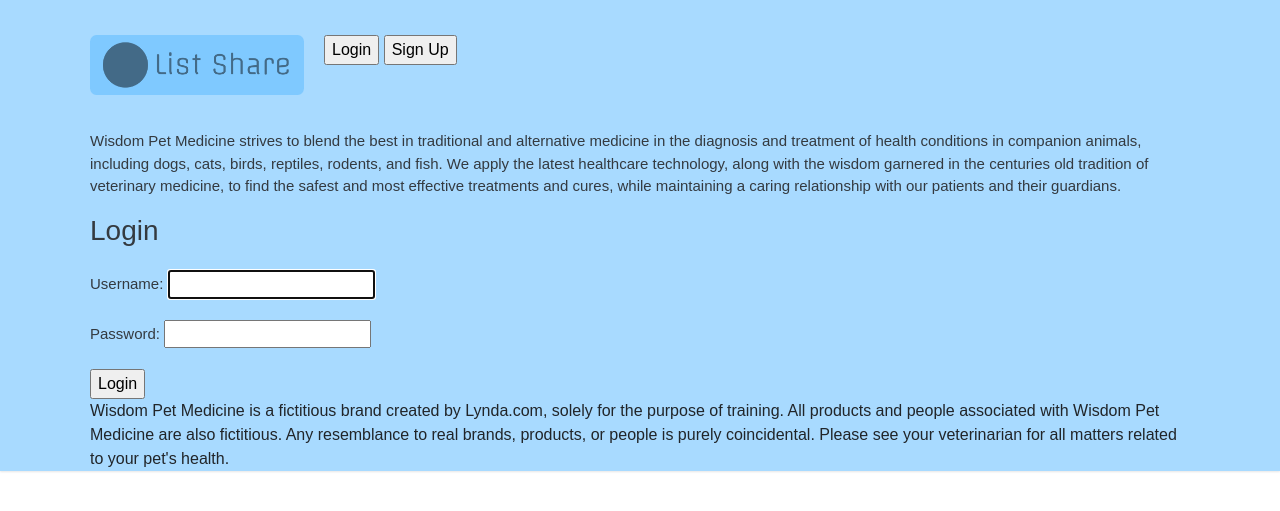
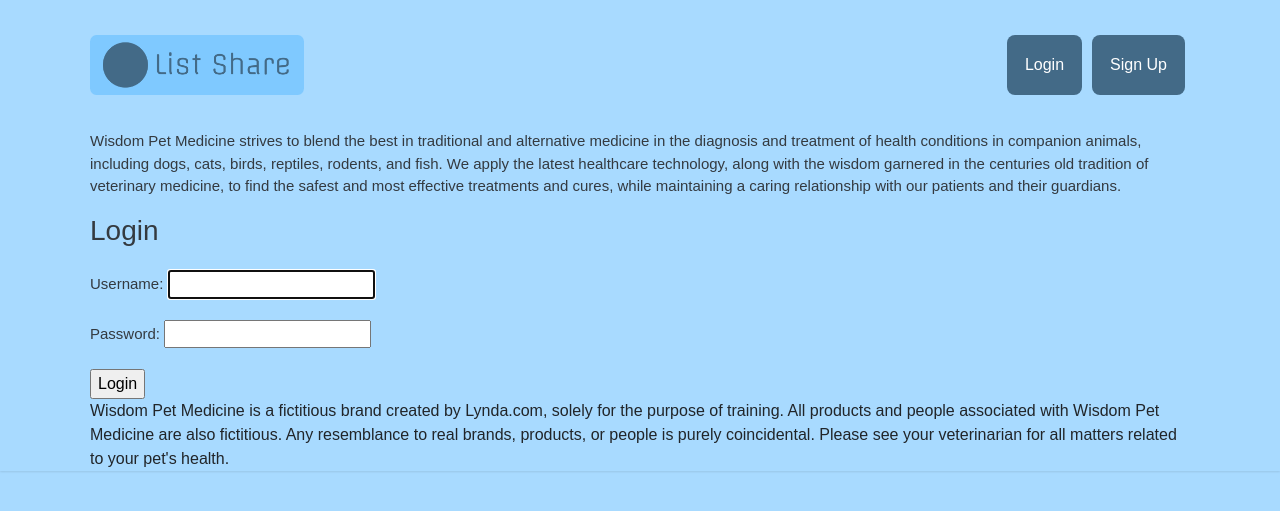
Before and after one commit to amccarthy9904/ListShare, a Django app: page /login/ in a window 1280 px wide. Shown: the top 511 px of the page. Run offline with Django 3.2, Linux system fonts and the light colour scheme; some libraries are stand-ins or nearby versions; some web fonts are replaced.

Commit message:
changes login and signup buttons into links

```diff
--- a/lists/templates/base.html
+++ b/lists/templates/base.html
@@ -1,7 +1,9 @@
 {% load static %}
+<!doctype html>
 <html lang="en-US">
     <head>
         <meta charset="UTF-8">
+        <meta name="viewport" content="width=device-width, initial-scale=1, shrink-to-fit=no">
         <link rel="stylesheet" id="ample-style-css" href="{% static 'bootstrap/css/bootstrap.css' %}" type="text/css" media="all">
 <link href="https://fonts.googleapis.com/css?family=Muli|Roboto|Offside" rel="stylesheet">
     </head>
@@ -15,10 +17,11 @@
                                 <img src="{% static 'images/logo.png' %}" alt="Wisdom Pet Medicine">
                             </a>
                         </div>
-                        <div id="header-logo-image" class="login">
-                            <button type="button">Login</button>
-                            <button type="button">Sign Up</button>
+                        <div id="login-box" class="login">
+                          <a id="signup-button" class="login-link" href="{% url 'sign_up'%}">Sign Up</a>
+                          <a id="login-button" class="login-link" href="login">Login</a>
                             <!--<h3>Share some lists whynot?</h3>
+                                <button type="button">Login</button>
                             <p>With your friends perhaps?</p>-->
                         </div>
                     </div>
```
